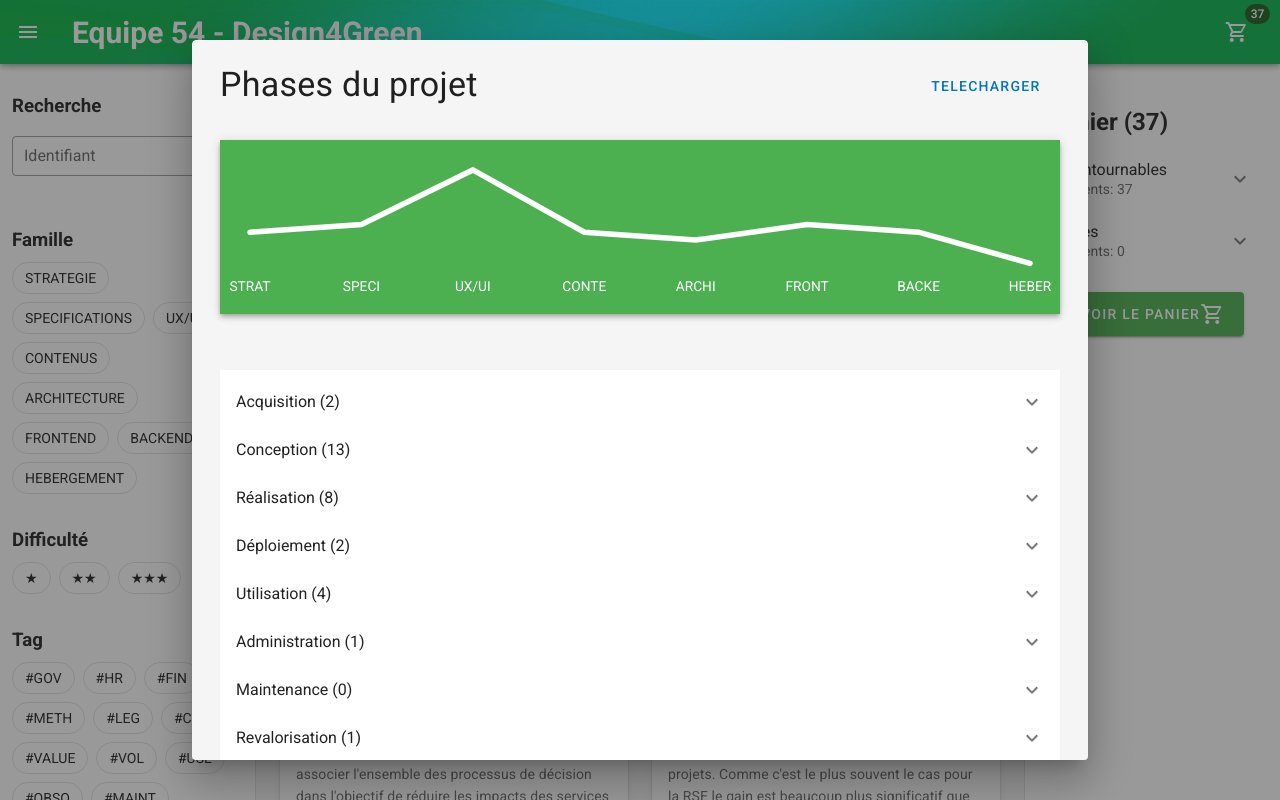
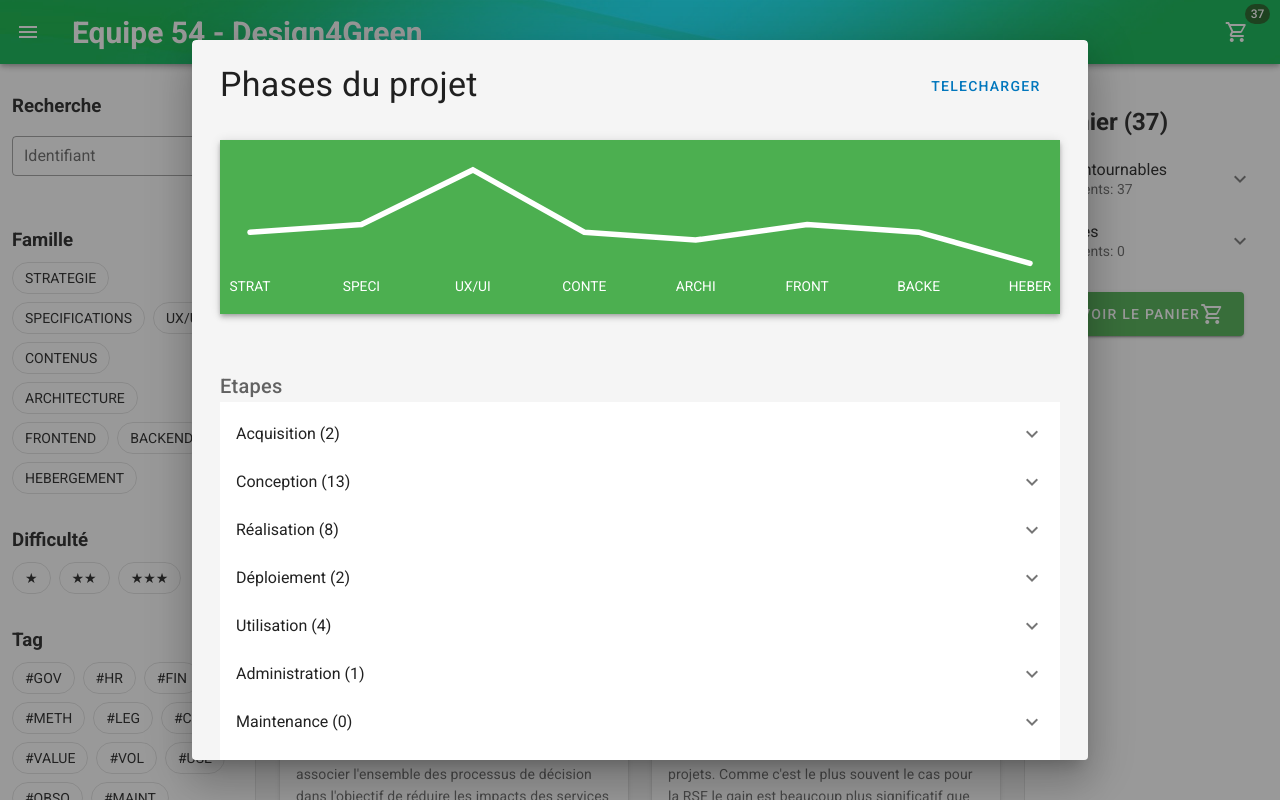
Before and after one commit to ewannpv/DesAnes4Green, a Vue app: page / in a window 1280 px wide. Both pictures are taken after a click on the button "VOIR LE PANIER". Shown: the top 800 px of the page. Built offline with nearby package versions, Linux system fonts and the light colour scheme.

Commit message:
Adds some stuff

```diff
--- a/src/components/CartBar.vue
+++ b/src/components/CartBar.vue
@@ -83,6 +83,7 @@ export default Vue.extend({
       store.dispatch('REMOVE_ITEM_TO_CART', item);
     },
     displayCart(): void {
+      store.dispatch('UPDATE_DIALOG_CART', false);
       store.dispatch('UPDATE_DIALOG_CART', true);
     },
   },
--- a/src/components/DialogCart.vue
+++ b/src/components/DialogCart.vue
@@ -1,7 +1,7 @@
 <template>
   <v-dialog :value="dialogCart" @click:outside="closeDialog()" max-width="70%">
     <div>
-      <v-card color="grey lighten-4">
+      <v-card color="grey lighten-4" class="full-width">
         <v-card-title>
           <v-row class="mt-2 ml-3 mr-3">
             <span class="text-h4" color="primary" dark>Phases du projet</span>
@@ -29,6 +29,7 @@
         </v-sheet>
         <v-card-text>
           <v-col cols="12">
+            <span class="text-h6 mb-3 mt-0" color="primary" dark>Etapes</span>
             <v-list class="full-width">
               <v-list-group
                 v-for="item in itemList"
```
